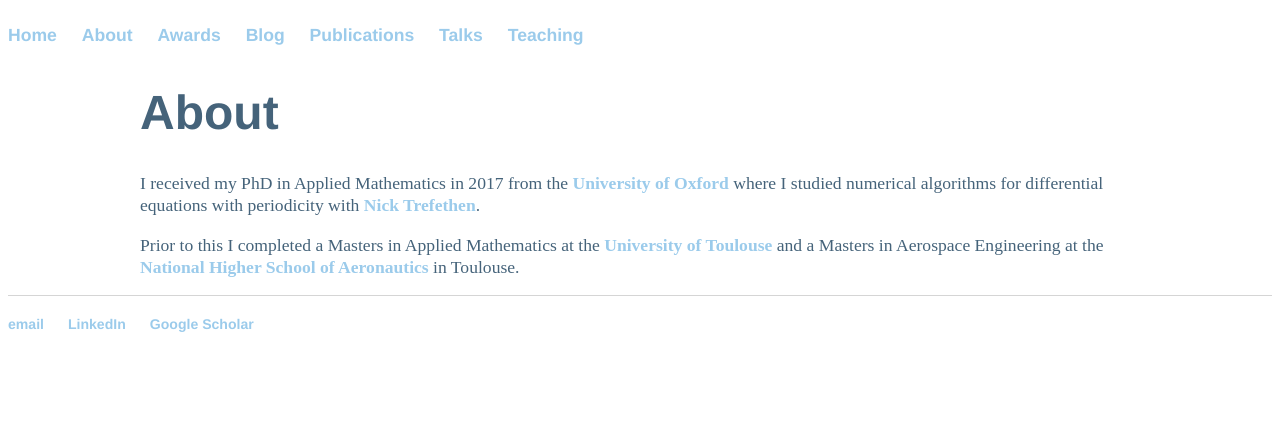
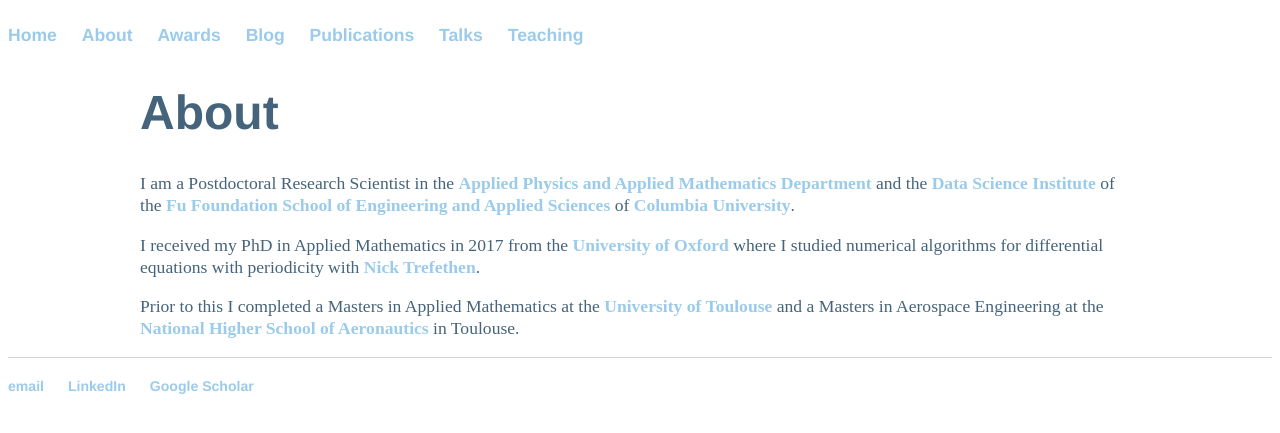
Before and after one commit to Hadrien-Montanelli/Hadrien-Montanelli.github.io, a Jekyll site: the page built from about/index.html, in a window 1280 px wide. Shown: the top 433 px of the page. Built offline with Jekyll 4.4.1, drawn with Linux system fonts in a browser that asks for light colours.

Commit message:
Update index.html

```diff
--- a/about/index.html
+++ b/about/index.html
@@ -4,6 +4,12 @@
 ---
 <div class="blurb">
 	<h1>About</h1>
+	<p>I am a Postdoctoral Research Scientist in the
+	<a href="http://apam.columbia.edu">Applied Physics and Applied Mathematics Department</a>
+ 	and the <a href="http://datascience.columbia.edu">Data Science Institute</a>
+	of the <a href="http://engineering.columbia.edu">Fu Foundation School of Engineering and Applied Sciences</a>
+	of <a href="http://www.columbia.edu">Columbia University</a>.</p>
+
 	<p>I received my PhD in Applied Mathematics in 2017 from the <a href="http://www.ox.ac.uk">University of Oxford</a>
 	where I studied  numerical algorithms for differential equations with periodicity with
 	<a href="http://people.maths.ox.ac.uk/trefethen/">Nick Trefethen</a>.</p>
```
